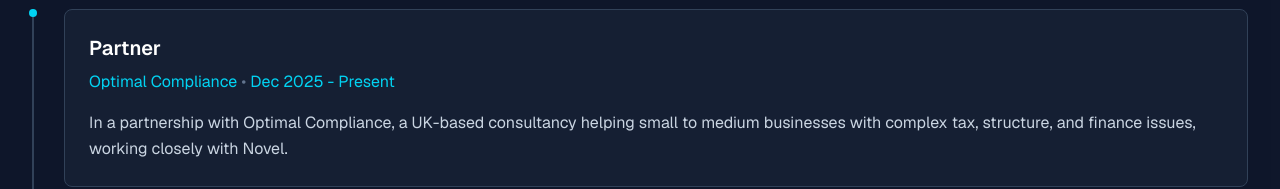
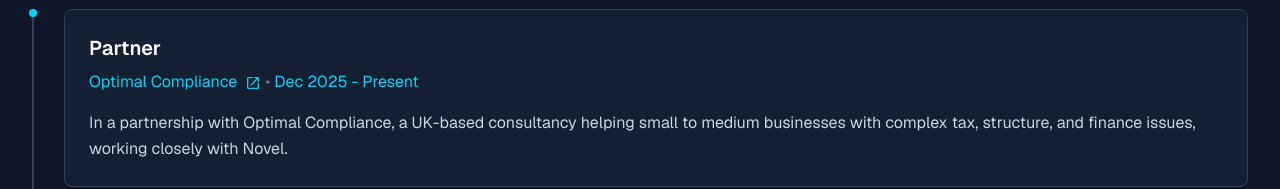
Before and after one commit to dominik-deak/portfolio, a Next.js app: page / in a window 1280 px wide. Shown: the part 566-755 px from the top of the page. Built offline with nearby package versions, Linux system fonts and the light colour scheme.

Commit message:
re-add companyUrl links to jobs

```diff
--- a/src/components/Experience.tsx
+++ b/src/components/Experience.tsx
@@ -1,4 +1,5 @@
-import { MdWork } from "react-icons/md";
+import Link from "next/link";
+import { MdOpenInNew, MdWork } from "react-icons/md";
 import experienceData from "@/data/experience.json";
 
 const Experience = () => {
@@ -27,8 +28,16 @@
                     {exp.title}
                   </h3>
                   <p className="text-cyan-400 mb-4">
-                    {exp.company} <span className="text-slate-500">•</span>{" "}
-                    {exp.period}
+                    <Link
+                      href={exp.companyUrl}
+                      target="_blank"
+                      rel="noopener noreferrer"
+                    >
+                      {exp.company}
+                      {/* TODO: fix vertical alignment of the icon */}
+                      <MdOpenInNew className="inline-block ml-2" />
+                    </Link>{" "}
+                    <span className="text-slate-500">•</span> {exp.period}
                   </p>
                   <p className="text-slate-300 leading-relaxed">
                     {exp.description}
--- a/src/data/experience.json
+++ b/src/data/experience.json
@@ -3,6 +3,7 @@
     "id": 1,
     "title": "Full-Stack Web Developer",
     "company": "London Property - Home of Super Prime",
+    "companyUrl": "https://londonproperty.co.uk",
     "period": "May 2022 - Aug 2024",
     "description": "I spearheaded the modernization of the company's primary dashboard, independently leading the front-end transition from legacy HTML/CSS/JavaScript to a dynamic, responsive interface using React JS and Tailwind CSS. I developed, tested, and deployed new features by extending the existing PHP backend and MySQL database, while also maintaining the smooth operation of key applications. Beyond development, I gained a strong understanding of web application environments by managing WordPress maintenance and collaborating on Linux server setup and system backups. I also actively contributed to business strategy and technical hiring while effectively balancing my part-time development schedule with final-year academic commitments."
   },
@@ -10,6 +11,7 @@
     "id": 2,
     "title": "Full Stack JavaScript Engineer",
     "company": "Zoro UK (as part of W. W. Grainger)",
+    "companyUrl": "https://www.grainger.com",
     "period": "Aug 2024 - Dec 2025",
     "description": "I drove end-to-end feature development and system optimization for a major UK industrial e-commerce platform across the entire product lifecycle. I engineered and deployed scalable full-stack applications, utilizing TypeScript, React.js/Next.js and Tailwind CSS for the frontend, and Node.js (hapi.js) Microservices on AWS Lambda for the backend. I championed code quality through Test-Driven Development (TDD), implementing robust Jest and Cypress testing, and executed complex integration testing with enterprise systems like MongoDB, SAP, and Salesforce Lightning, all while managing the full Agile development and deployment cycle."
   },
@@ -17,6 +19,7 @@
     "id": 3,
     "title": "Full-Stack Engineer",
     "company": "Novel",
+    "companyUrl": "https://novelapp.co.uk",
     "period": "Dec 2025 - Present",
     "description": "Recently joined as a Full Stack Engineer, working with JavaScript, TypeScript, React, Node.js, and DynamoDB - all on AWS."
   },
@@ -24,6 +27,7 @@
     "id": 4,
     "title": "Partner",
     "company": "Optimal Compliance",
+    "companyUrl": "https://optimalcompliance.com",
     "period": "Dec 2025 - Present",
     "description": "In a partnership with Optimal Compliance, a UK-based consultancy helping small to medium businesses with complex tax, structure, and finance issues, working closely with Novel."
   }
```
